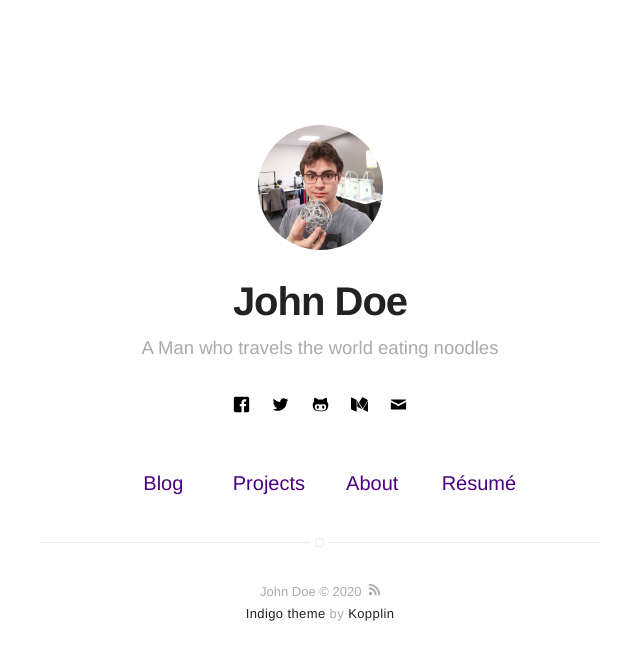
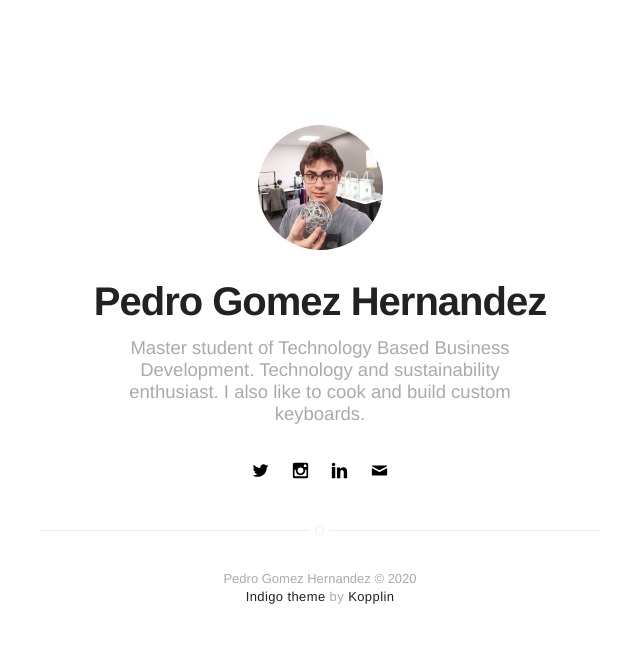
Before and after one commit to DreskMK2/My-Website, a Jekyll site: the page built from index.html, in a window 1280 px wide. Shown: the top 660 px of the page, without its empty margins (320-960 px from the left). Built offline with Jekyll 4.4.1, drawn with Linux system fonts in a browser that asks for light colours.

Commit message:
Revert "NEw"
This reverts commit 4f3c37891b050f2a439a743827d77765d03cddc0.

```diff
--- a/_config.yml
+++ b/_config.yml
@@ -1,22 +1,21 @@
 # main text of home
-name: John Doe
-bio: A Man who travels the world eating noodles
-
+name: Pedro Gomez Hernandez
+bio: Master student of Technology Based Business Development. Technology and sustainability enthusiast. I also like to cook and build custom keyboards.
 # twitter summary info
-description: A blog about technology and stuff related
+description: A node to all my social networks
 
 # if it's an external image, update below for true
 # better with square images
-external-image: false
-picture: assets/images/picture.jpg
+#external-image: false
+picture: assets/images/perfil.jpg
 
 # If you want to include your resume, set to true
 # and specify source (external or local).
-resume: true
+resume: false
 resume-external: true
 resume-url: https://google.com/?q=my+resume
 
-url: https://sergiokopplin.github.io/indigo
+url: https://dreskmk2.github.io
 # your url: https://USERNAME.github.io
 
 permalink: /:title/
@@ -34,37 +33,31 @@ disqus:
   categories: [blog, project] # only show disqus for posts that have these categories
 
 # if you don't have any of social below, comment the line
-facebook: myfacebook
-twitter: mytwitter
-# instagram: myinstagram
+#facebook: myfacebook
+twitter: DreskMk2
+instagram: DreskMk2
 # pinterest: mypinterest
-# linkedin: mylinkedin
+linkedin: pedrogomezhernandez
 # youtube: myyoutube
 # spotify: myspotify
-github: mygithub
+# github: mygithub
 # gitlab: mygitlab
 # lastfm: mylastfm
 # stackoverflow: 7044681/mystackoverflow
 # quora: userquora
 # reddit: username
-medium: medium
+#medium: medium
 # vimeo: myvimeo
 # lanyrd: mylanyrd
-email: myemail@gmail.com
+email: pedro.gh.contact@gmail.com
 
 authors:
   johndoe:
-    name: John Doe
-    bio: A Man who travels the world eating noodles
+    name: Pedro Gomez Hernandez
+    bio: Master student of Technology Based Business Development. Technology and sustainability enthusiast. I also like to cook and build custom keyboards.
     external-image: false
     picture: assets/images/profile.jpg
-    twitter: johndoe
-  jamesfoster:
-    name: James Foster
-    bio: A Man who develops software with coffee
-    external-image: false
-    picture: assets/images/james.jpg
-    twitter: jamesfoster
+    twitter: DreskMk2
 
 # do you want a larger site? change the option below
 # options: [normal, large] | default: normal
@@ -80,11 +73,11 @@ pagination:
   permalink: "/:num/" # pagination link that will be appended
 
 # if you don't need projects, comment the *projects* configs below
-projects: true
+projects: false
 
 # if you don't need "about" or "blog", comment them out below
-about: true
-blog: true
+about: false
+blog: false
 
 # do you want to show the "read time" of the posts?
 read-time: true
--- a/_includes/footer.html
+++ b/_includes/footer.html
@@ -1,11 +1,5 @@
 <footer class="footer-main">
     {{ site.name }} © {{ site.time | date: '%Y' }}
-
-    <a class="link" href="{{ site.url }}/feed.xml" target="_blank">
-        <svg class="icon icon-rss">
-            <use xlink:href="#icon-rss"></use>
-        </svg>
-    </a>
 
     <p class="extra">
         <a class="link" href="https://github.com/sergiokopplin/indigo">Indigo theme</a>
--- a/_includes/social-links.html
+++ b/_includes/social-links.html
@@ -52,7 +52,7 @@
             <svg class="icon icon-lastfm"><use xlink:href="#icon-lastfm"></use></svg>
         </a>
     {% endif %}
-
+<!--
     {% if site.github %}
         <a class="link" data-title="github.com/{{ site.github }}" href="https://github.com/{{ site.github }}" target="_blank">
             <svg class="icon icon-github"><use xlink:href="#icon-github"></use></svg>
@@ -64,6 +64,8 @@
             <svg class="icon icon-gitlab"><use xlink:href="#icon-gitlab"></use></svg>
         </a>
     {% endif %}
+    -->
+
 
     {% if site.stackoverflow %}
         <a class="link" data-title="stackoverflow.com/users/{{ site.stackoverflow }}" href="https://stackoverflow.com/users/{{ site.stackoverflow }}" target="_blank">
```
Also changed, not shown: assets/images/perfil.jpg (renamed from assets/images/picture.jpg), assets/images/profile.jpg (deleted).
